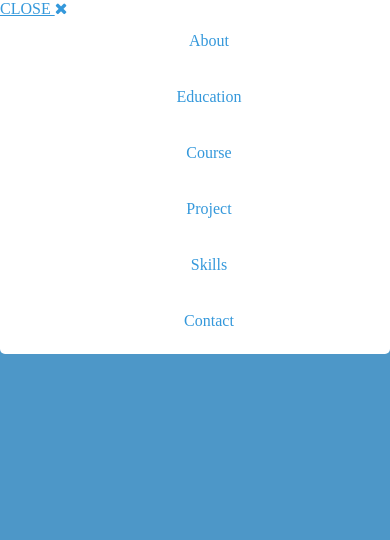
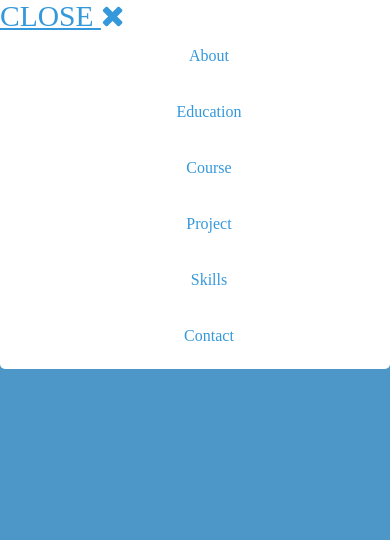
Before and after one commit to bhagat-hrishi/sampleportfoliowebsite, a plain HTML site: page index.html in a window 390 px wide. Both pictures are taken after a click on the link 195 px from the left and 12 px from the top of the page. Shown: the top 540 px of the page. Drawn offline with nearby package versions, Linux system fonts and the light colour scheme.

Commit message:
change in dropdown

```diff
--- a/css/style.css
+++ b/css/style.css
@@ -18,9 +18,6 @@ html{
     /* cursor: pointer; */
 }
 
-.close-drop-down{
-    display: none;
-}
 
 .nav-items{
     text-align: center;
@@ -497,12 +494,14 @@ footer{
 
     .drop-down{
         display: block;
-        background: white;
-        color: #3498db;
+        background: #3498db;
+        color:white ;
         cursor: pointer;
         width: 100%;
         padding: 0;
-        margin-left: 0;
+        margin-right: 0;
+        font-size: 3.5vh;
+        box-shadow: 0 3px 6px rgba(0,0,0,0.08), 0 3px 6px rgba(0,0,0,0.15);
     }
 
     .nav-items{
--- a/index.html
+++ b/index.html
@@ -15,8 +15,7 @@
     <div class="main">
 
         <div class="main-nav">
-            <a href="#" class="drop-down"><i class="fa fa-bars" style="font-size: 3vh;"></i></a>
-            <a href="" class="close-drop-down">close X</a>
+            <a href="#" class="drop-down"><i class="fa fa-bars" ></i></a>
             <ul class="nav-items">
                 <li class="nav--item"><a href="#about">About</a></li>
                 <li class="nav--item"><a href="#education">Education</a></li>
--- a/js/app.js
+++ b/js/app.js
@@ -10,11 +10,16 @@ function dropDownFunction(){
     {
         // console.log(navUnorderedList.classList)
         dropDown.innerHTML = ` CLOSE <i class="fa fa-close"></i> `
+        dropDown.style.color ='#3498db';
+        dropDown.style.backgroundColor = 'white';
+
     }else {
         // console.log(navUnorderedList.classList)
         dropDown.innerHTML=`
             <i class="fa fa-bars" style="font-size: 3vh;"></i>
         `
+         dropDown.style.color ='white';
+        dropDown.style.backgroundColor = '#3498db';
     }
 }
 
```
